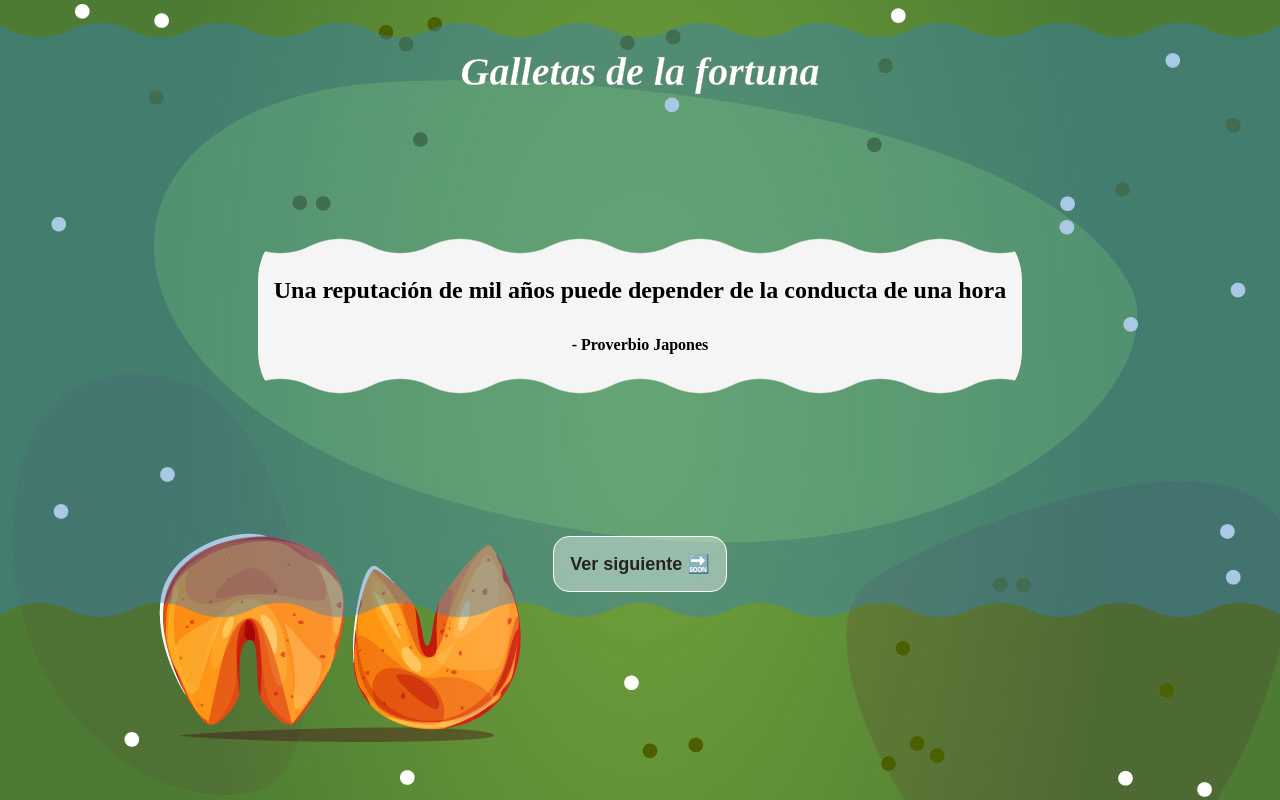
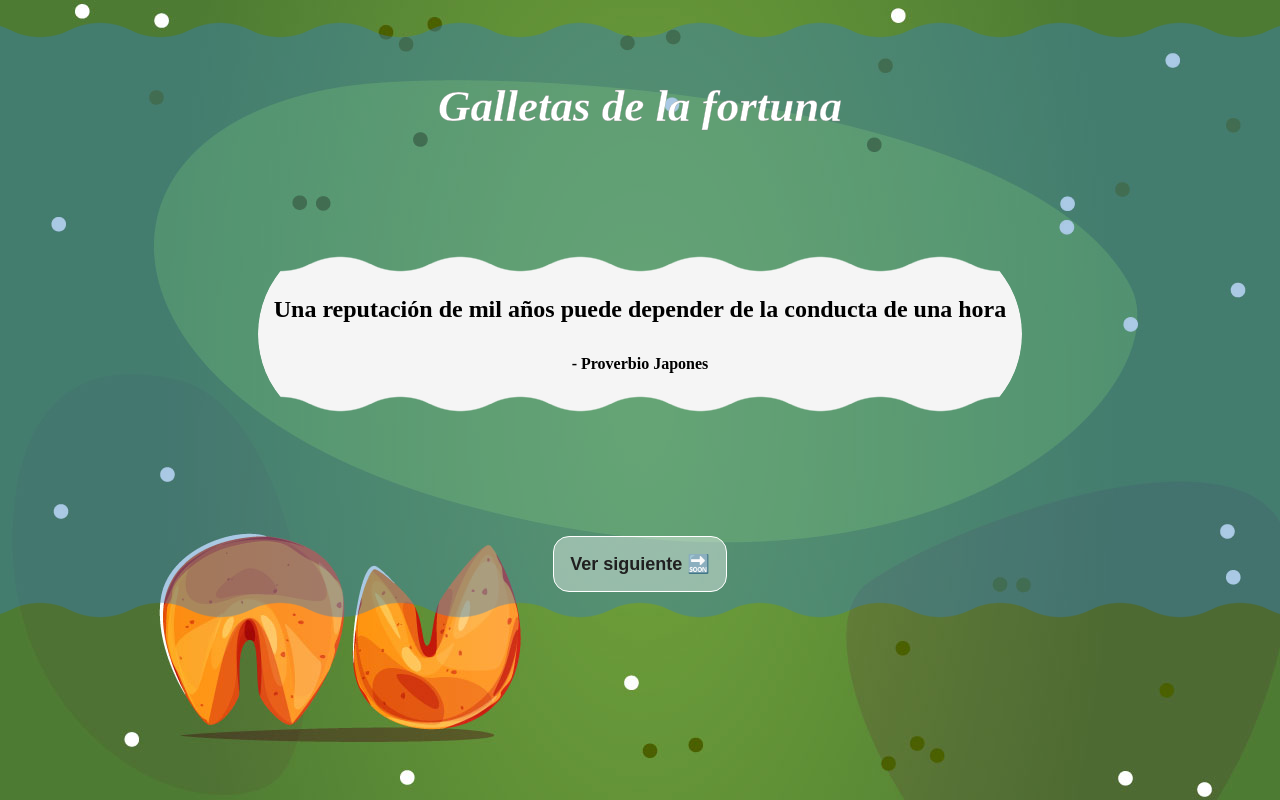
Before and after one commit to jhojangit/React_Academlo_project1, a React (Vite) app: page / in a window 1280 px wide. Built offline with nearby package versions, Linux system fonts and the light colour scheme.

Commit message:
Corrección de error en el background

```diff
--- a/src/App.css
+++ b/src/App.css
@@ -3,7 +3,6 @@
     margin: 0;
     box-sizing: border-box;
 }
-
 
 .App{
     height: 100vh;
@@ -17,11 +16,10 @@
     background-color: rgba(53, 129, 195, 0.415);
     display: flex;
     flex-direction: column;
-    gap: 1rem;
     padding: 3rem;
     align-items: center;
     justify-content: space-between;
-    height: 95%;
+    height: 90%;
     --mask:
     radial-gradient(67.08px at 50% 90.00px,#000 99%,#0000 101%) calc(50% - 60px) 0/120px 51% repeat-x,
     radial-gradient(67.08px at 50% -60px,#0000 99%,#000 101%) 50% 30px/120px calc(51% - 30px) repeat-x,
@@ -34,9 +32,9 @@
 .container h1{
     color: white;
     font-style: italic;
-    font-size: 40px;
-    -webkit-text-stroke: .3px rgb(130, 130, 130);
-
+    padding-top: 2rem;
+    font-size: 45px;
+    -webkit-text-stroke: .3px rgba(130, 130, 130, 0.859);
 }
 
 .container-phrase{
@@ -48,7 +46,7 @@
     flex-direction: column;
     justify-content: center;
     align-items: center;
-    border-radius: 4rem;
+    border-radius: 8rem;
     --mask:
     radial-gradient(67.08px at 50% 90.00px,#000 99%,#0000 101%) calc(50% - 60px) 0/120px 51% repeat-x,
     radial-gradient(67.08px at 50% -60px,#0000 99%,#000 101%) 50% 30px/120px calc(51% - 30px) repeat-x,
@@ -61,7 +59,7 @@
 
 .container-btn button{
     background-color: rgba(255, 255, 255, 0.395);
-    color: rgb(36, 36, 36);
+    color: rgb(32, 32, 32);
     font-size: large;
     font-weight: bold;
     padding: 1rem;
--- a/src/App.jsx
+++ b/src/App.jsx
@@ -33,10 +33,18 @@ function App() {
         "/backgrounds/fondo4.jpg"
     ];
 
+
+
     const [currentBg, setCurrentBg] = useState(backG[0]);
 
     const handleBgChange = () => {
-        const randomIdx = Math.floor(Math.random() * backG.length);
+        let randomIdx = Math.floor(Math.random() * (backG.length - 0));
+        if (currentBg == backG) {
+          randomIdx = randomIdx[Math.floor(Math.random() * (backG.length - 0))]
+          if (currentBg == backG) {
+            randomIdx = randomIdx[Math.floor(Math.random() * (backG.length - 0))]
+          }
+        }
         setCurrentBg(backG[randomIdx]);
     }
 
@@ -47,7 +55,6 @@ function App() {
   return (
     <div style={{ backgroundImage: `url(${currentBg})` }} className="App">
       <div className="container">
-
         <h1>Galletas de la fortuna</h1>
           <PrintPhrase randomPhrase={actualPhrase}/>
           <BtnNext btnchangeColor={handleBgChange} btnchangephrase={newPhrase}/>
```
